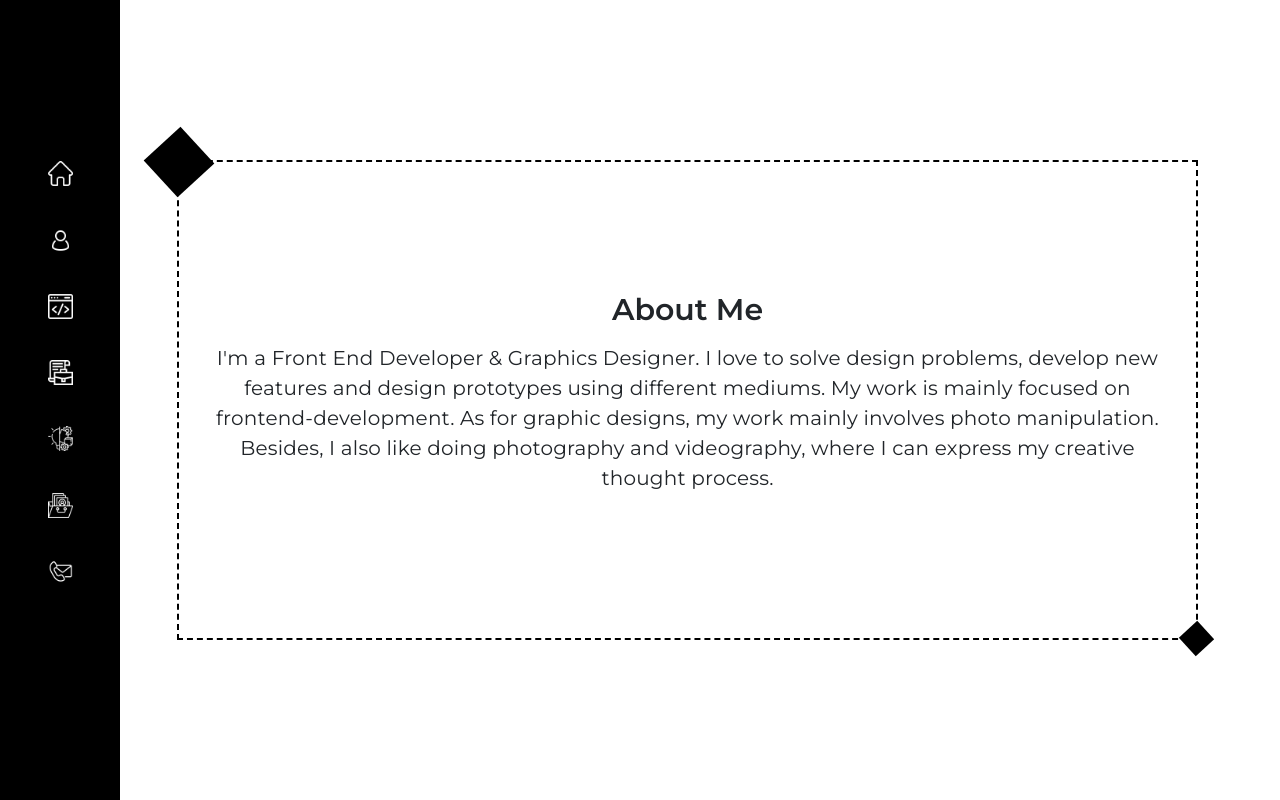
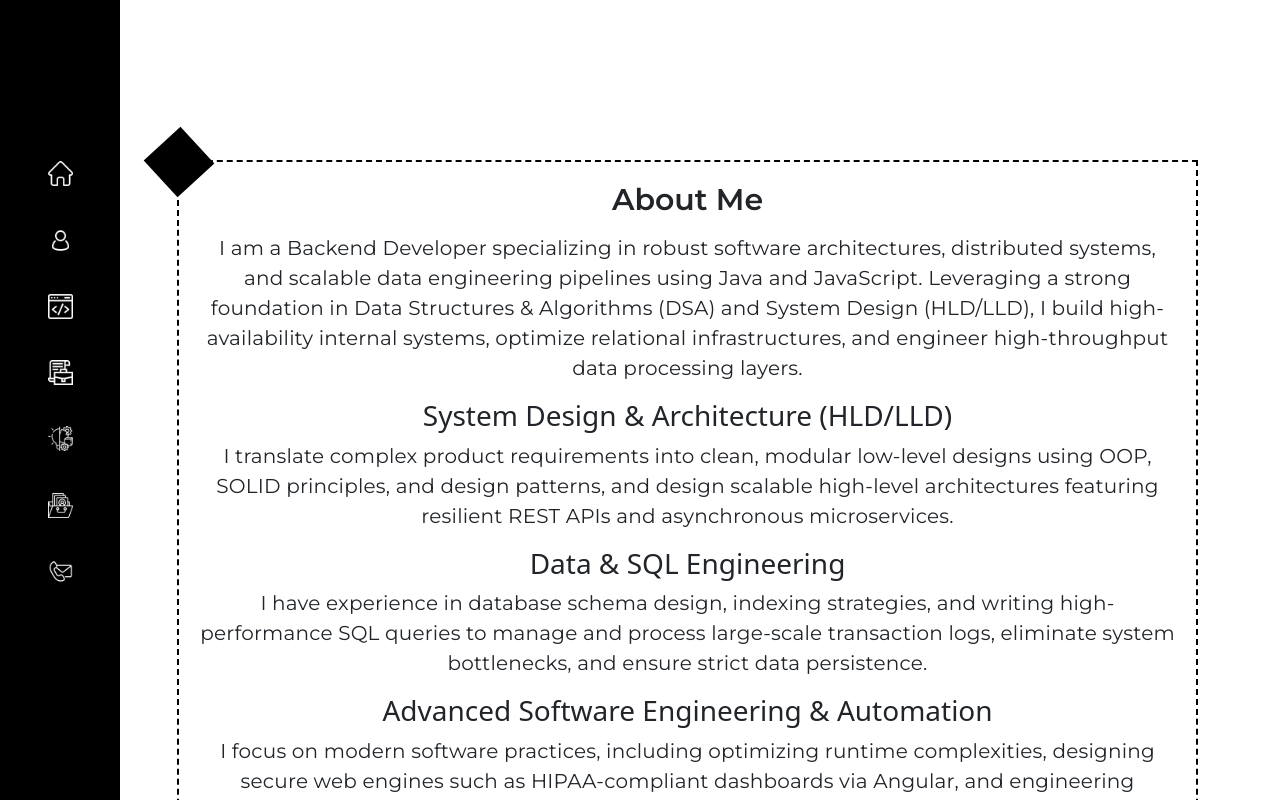
Before and after one commit to Cadburyash/iPortFolio, a React (Create React App) app: page /about in a window 1280 px wide. Built offline with nearby package versions, Linux system fonts and the light colour scheme.

Commit message:
Revise About Me section for backend development focus
Updated the About Me section to reflect a transition from Front End Developer to Backend Developer, highlighting expertise in software architectures, data engineering, and system design.

```diff
--- a/src/Pages/About.js
+++ b/src/Pages/About.js
@@ -10,14 +10,60 @@ const About = () => {
             <div className="aboutcontent">
               <h2>About Me</h2>
               <p>
-                I'm a Front End Developer & Graphics Designer. I love to solve
-                design problems, develop new features and design prototypes
-                using different mediums. My work is mainly focused on
-                frontend-development. As for graphic designs, my work mainly
-                involves photo manipulation. Besides, I also like doing
-                photography and videography, where I can express my creative
-                thought process.
+                I am a Backend Developer specializing in robust software
+                architectures, distributed systems, and scalable data
+                engineering pipelines using Java and JavaScript. Leveraging a
+                strong foundation in Data Structures &amp; Algorithms (DSA) and
+                System Design (HLD/LLD), I build high-availability internal
+                systems, optimize relational infrastructures, and engineer
+                high-throughput data processing layers.
               </p>
+              <h3>System Design &amp; Architecture (HLD/LLD)</h3>
+              <p>
+                I translate complex product requirements into clean, modular
+                low-level designs using OOP, SOLID principles, and design
+                patterns, and design scalable high-level architectures featuring
+                resilient REST APIs and asynchronous microservices.
+              </p>
+              <h3>Data &amp; SQL Engineering</h3>
+              <p>
+                I have experience in database schema design, indexing
+                strategies, and writing high-performance SQL queries to manage
+                and process large-scale transaction logs, eliminate system
+                bottlenecks, and ensure strict data persistence.
+              </p>
+              <h3>Advanced Software Engineering &amp; Automation</h3>
+              <p>
+                I focus on modern software practices, including optimizing
+                runtime complexities, designing secure web engines such as
+                HIPAA-compliant dashboards via Angular, and engineering
+                automated Java utility frameworks to streamline operational
+                efficiency.
+              </p>
+              <p>
+                Driven by a passion for solving complex problems, I excel in
+                high-scale environments where performance tuning, systems
+                reliability, and clean execution are paramount.
+              </p>
+              <div className="aboutskills">
+                <p>
+                  <strong>Core Languages:</strong> Java (Advanced), JavaScript
+                  (ES6+), TypeScript
+                </p>
+                <p>
+                  <strong>Engineering Pillars:</strong> Data Structures &amp;
+                  Algorithms (DSA), Low-Level Design (LLD), High-Level Design
+                  (HLD)
+                </p>
+                <p>
+                  <strong>Data &amp; Databases:</strong> SQL, Relational Databases
+                  (RDBMS), Data Engineering Pipelines
+                </p>
+                <p>
+                  <strong>Systems &amp; Integration:</strong> REST APIs,
+                  Microservices, Async Systems, System Performance Tuning
+                </p>
+              </div>
             </div>
           </div>
         </div>
```
